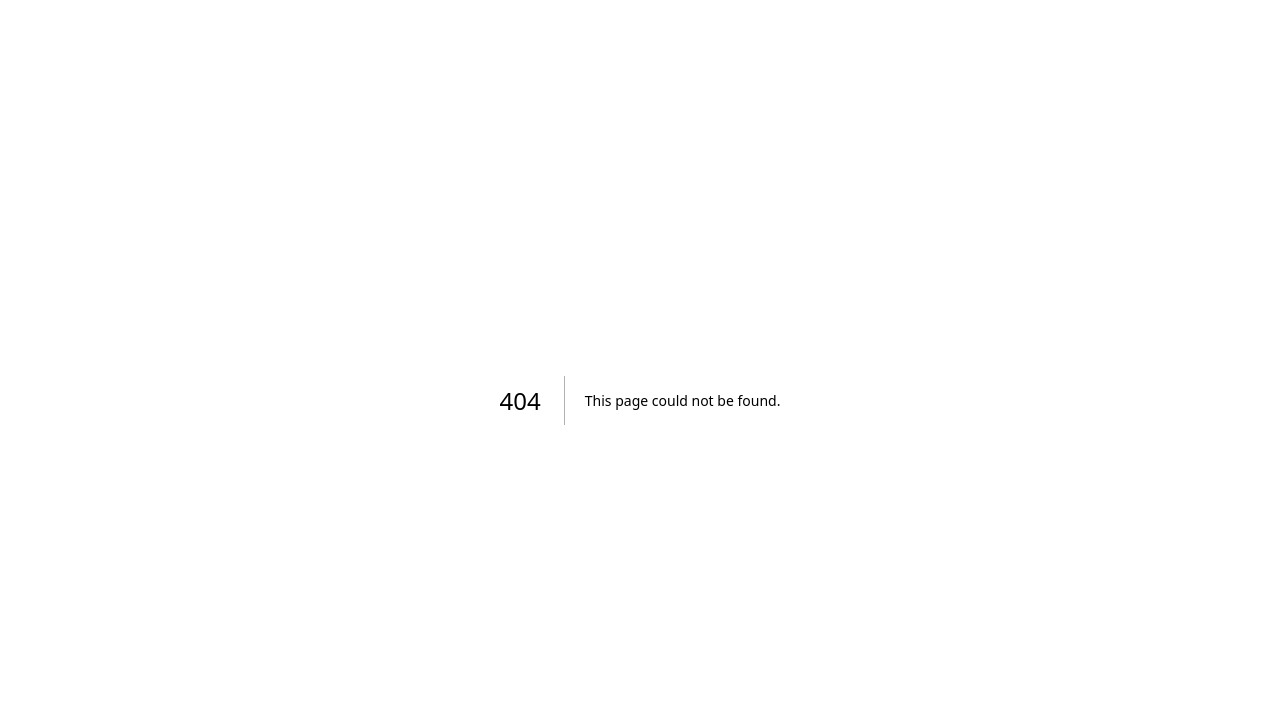
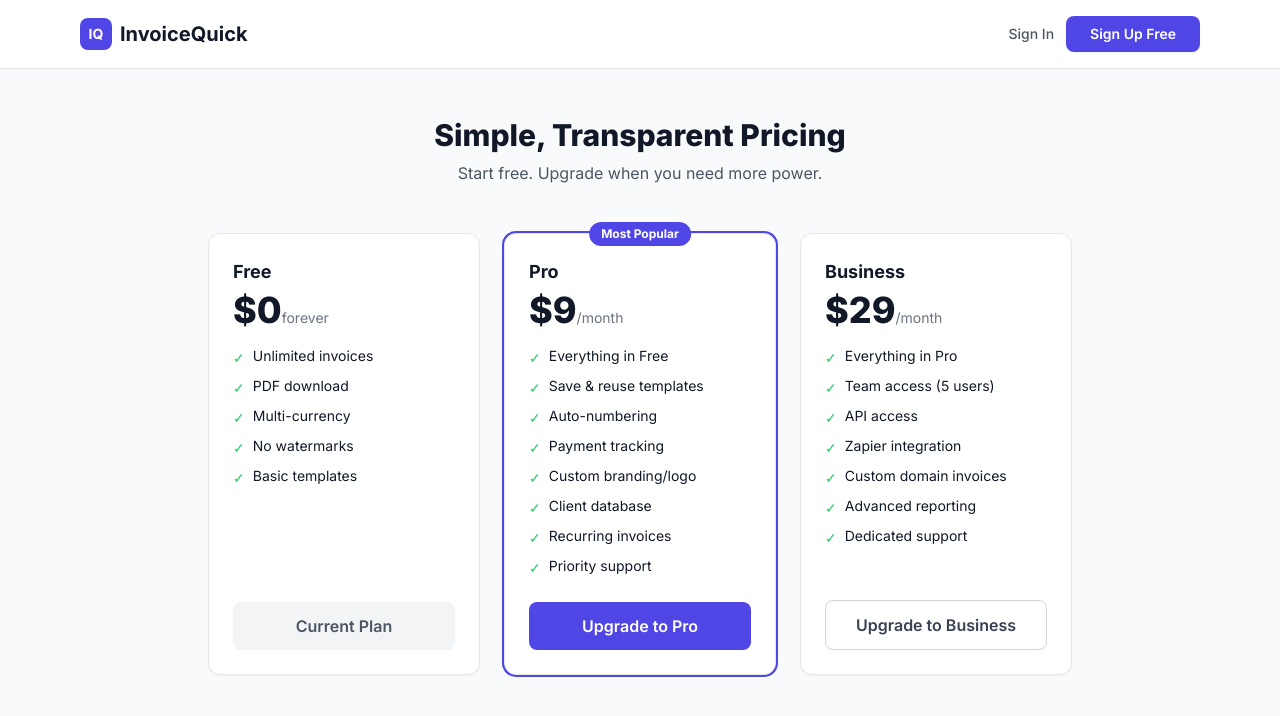
Before and after one commit to StarkTierOne/invoicequick, a Next.js app: page /pricing in a window 1280 px wide. Before the commit this address had no page. Shown: the top 716 px of the page. Built offline with nearby package versions, Linux system fonts and the light colour scheme; no server answers.

Commit message:
Add Stripe payment integration with pricing page, checkout API, and webhook

```diff
--- a/package.json
+++ b/package.json
@@ -9,12 +9,14 @@
     "lint": "next lint"
   },
   "dependencies": {
+    "@stripe/stripe-js": "^9.1.0",
     "@supabase/auth-helpers-nextjs": "^0.15.0",
     "@supabase/ssr": "^0.10.2",
     "@supabase/supabase-js": "^2.103.0",
     "next": "14.2.35",
     "react": "^18",
-    "react-dom": "^18"
+    "react-dom": "^18",
+    "stripe": "^22.0.1"
   },
   "devDependencies": {
     "@types/node": "^20",
--- /dev/null
+++ b/src/app/api/stripe/checkout/route.ts
@@ -0,0 +1,58 @@
+import { NextResponse } from "next/server";
+import Stripe from "stripe";
+
+export const dynamic = "force-dynamic";
+
+const PLANS = {
+  pro: { name: "Pro", price: 900 },
+  business: { name: "Business", price: 2900 },
+};
+
+export async function POST(req: Request) {
+  try {
+    const { plan, userId, email } = await req.json();
+
+    if (!plan || !PLANS[plan as keyof typeof PLANS]) {
+      return NextResponse.json({ error: "Invalid plan" }, { status: 400 });
+    }
+
+    const selectedPlan = PLANS[plan as keyof typeof PLANS];
+
+    const stripe = new Stripe(process.env.STRIPE_SECRET_KEY || "");
+    const session = await stripe.checkout.sessions.create({
+      payment_method_types: ["card"],
+      mode: "subscription",
+      customer_email: email,
+      metadata: {
+        userId,
+        plan,
+      },
+      line_items: [
+        {
+          price_data: {
+            currency: "usd",
+            product_data: {
+              name: `InvoiceQuick ${selectedPlan.name}`,
+              description: `${selectedPlan.name} plan - monthly subscription`,
+            },
+            unit_amount: selectedPlan.price,
+            recurring: {
+              interval: "month",
+            },
+          },
+          quantity: 1,
+        },
+      ],
+      success_url: `${req.headers.get("origin")}/dashboard?upgraded=true`,
+      cancel_url: `${req.headers.get("origin")}/pricing`,
+    });
+
+    return NextResponse.json({ url: session.url });
+  } catch (error) {
+    console.error("Stripe checkout error:", error);
+    return NextResponse.json(
+      { error: "Failed to create checkout session" },
+      { status: 500 }
+    );
+  }
+}
--- /dev/null
+++ b/src/app/api/stripe/webhook/route.ts
@@ -0,0 +1,52 @@
+import { NextResponse } from "next/server";
+import Stripe from "stripe";
+import { createClient } from "@supabase/supabase-js";
+
+export const dynamic = "force-dynamic";
+
+export async function POST(req: Request) {
+  const stripe = new Stripe(process.env.STRIPE_SECRET_KEY || "");
+  const supabaseAdmin = createClient(
+    process.env.NEXT_PUBLIC_SUPABASE_URL || "",
+    process.env.SUPABASE_SERVICE_ROLE_KEY || process.env.NEXT_PUBLIC_SUPABASE_ANON_KEY || ""
+  );
+
+  const body = await req.text();
+  const sig = req.headers.get("stripe-signature");
+
+  let event;
+
+  try {
+    if (process.env.STRIPE_WEBHOOK_SECRET && sig) {
+      event = stripe.webhooks.constructEvent(body, sig, process.env.STRIPE_WEBHOOK_SECRET);
+    } else {
+      event = JSON.parse(body);
+    }
+  } catch (err) {
+    console.error("Webhook signature verification failed:", err);
+    return NextResponse.json({ error: "Invalid signature" }, { status: 400 });
+  }
+
+  if (event.type === "checkout.session.completed") {
+    const session = event.data.object;
+    const userId = session.metadata?.userId;
+    const plan = session.metadata?.plan;
+
+    if (userId && plan) {
+      await supabaseAdmin.from("profiles").update({ plan }).eq("id", userId);
+      console.log(`User ${userId} upgraded to ${plan}`);
+    }
+  }
+
+  if (event.type === "customer.subscription.deleted") {
+    const subscription = event.data.object;
+    const customerId = subscription.customer;
+    const customer = await stripe.customers.retrieve(customerId as string);
+    if (customer && !customer.deleted && customer.email) {
+      await supabaseAdmin.from("profiles").update({ plan: "free" }).eq("email", customer.email);
+      console.log(`Customer ${customer.email} downgraded to free`);
+    }
+  }
+
+  return NextResponse.json({ received: true });
+}
--- /dev/null
+++ b/src/app/pricing/page.tsx
@@ -0,0 +1,134 @@
+"use client";
+export const dynamic = "force-dynamic";
+
+import { useState } from "react";
+import { useAuth } from "@/lib/useAuth";
+import AppShell from "@/components/AppShell";
+import Link from "next/link";
+
+const plans = [
+  {
+    id: "free",
+    name: "Free",
+    price: "$0",
+    period: "forever",
+    features: ["Unlimited invoices", "PDF download", "Multi-currency", "No watermarks", "Basic templates"],
+    highlighted: false,
+  },
+  {
+    id: "pro",
+    name: "Pro",
+    price: "$9",
+    period: "/month",
+    features: ["Everything in Free", "Save & reuse templates", "Auto-numbering", "Payment tracking", "Custom branding/logo", "Client database", "Recurring invoices", "Priority support"],
+    highlighted: true,
+  },
+  {
+    id: "business",
+    name: "Business",
+    price: "$29",
+    period: "/month",
+    features: ["Everything in Pro", "Team access (5 users)", "API access", "Zapier integration", "Custom domain invoices", "Advanced reporting", "Dedicated support"],
+    highlighted: false,
+  },
+];
+
+export default function PricingPage() {
+  const { user } = useAuth(false);
+  const [loadingPlan, setLoadingPlan] = useState<string | null>(null);
+
+  async function handleUpgrade(planId: string) {
+    if (!user) {
+      window.location.href = "/signup";
+      return;
+    }
+    if (planId === "free") return;
+
+    setLoadingPlan(planId);
+    try {
+      const res = await fetch("/api/stripe/checkout", {
+        method: "POST",
+        headers: { "Content-Type": "application/json" },
+        body: JSON.stringify({ plan: planId, userId: user.id, email: user.email }),
+      });
+      const data = await res.json();
+      if (data.url) {
+        window.location.href = data.url;
+      } else {
+        alert("Failed to start checkout. Please try again.");
+      }
+    } catch {
+      alert("Something went wrong. Please try again.");
+    }
+    setLoadingPlan(null);
+  }
+
+  const content = (
+    <div className="max-w-4xl mx-auto py-12 px-4">
+      <div className="text-center mb-12">
+        <h1 className="text-3xl font-extrabold mb-2">Simple, Transparent Pricing</h1>
+        <p className="text-gray-600">Start free. Upgrade when you need more power.</p>
+      </div>
+
+      <div className="grid md:grid-cols-3 gap-6">
+        {plans.map((plan) => (
+          <div key={plan.id} className={`card flex flex-col ${plan.highlighted ? "ring-2 ring-indigo-600 relative" : ""}`}>
+            {plan.highlighted && (
+              <div className="absolute -top-3 left-1/2 -translate-x-1/2 bg-indigo-600 text-white text-xs font-bold px-3 py-1 rounded-full">
+                Most Popular
+              </div>
+            )}
+            <h3 className="font-bold text-lg mb-1">{plan.name}</h3>
+            <div className="mb-4">
+              <span className="text-4xl font-extrabold">{plan.price}</span>
+              <span className="text-gray-500 text-sm">{plan.period}</span>
+            </div>
+            <ul className="space-y-2 mb-6 flex-1">
+              {plan.features.map((f) => (
+                <li key={f} className="flex items-start gap-2 text-sm">
+                  <span className="text-green-500 mt-0.5">✓</span>
+                  <span>{f}</span>
+                </li>
+              ))}
+            </ul>
+            <button
+              onClick={() => handleUpgrade(plan.id)}
+              disabled={loadingPlan === plan.id}
+              className={`w-full text-center py-3 rounded-lg font-semibold transition ${
+                plan.highlighted
+                  ? "bg-indigo-600 hover:bg-indigo-700 text-white"
+                  : plan.id === "free"
+                  ? "bg-gray-100 text-gray-600 cursor-default"
+                  : "bg-white hover:bg-gray-50 text-gray-700 border border-gray-300"
+              } disabled:opacity-50`}
+            >
+              {loadingPlan === plan.id ? "Loading..." : plan.id === "free" ? "Current Plan" : `Upgrade to ${plan.name}`}
+            </button>
+          </div>
+        ))}
+      </div>
+    </div>
+  );
+
+  if (user) {
+    return <AppShell user={user}>{content}</AppShell>;
+  }
+
+  return (
+    <div className="min-h-screen bg-gray-50">
+      <nav className="bg-white border-b border-gray-200">
+        <div className="max-w-6xl mx-auto px-4 py-4 flex items-center justify-between">
+          <Link href="/" className="flex items-center gap-2">
+            <div className="w-8 h-8 bg-indigo-600 rounded-lg flex items-center justify-center text-white font-bold text-sm">IQ</div>
+            <span className="font-bold text-xl">InvoiceQuick</span>
+          </Link>
+          <div className="flex gap-3">
+            <Link href="/login" className="text-gray-600 hover:text-gray-900 text-sm font-medium py-2">Sign In</Link>
+            <Link href="/signup" className="btn-primary text-sm !py-2">Sign Up Free</Link>
+          </div>
+        </div>
+      </nav>
+      {content}
+    </div>
+  );
+}
--- /dev/null
+++ b/src/lib/stripe.ts
@@ -0,0 +1,35 @@
+import Stripe from "stripe";
+
+export const stripe = new Stripe(process.env.STRIPE_SECRET_KEY || "", {
+  apiVersion: "2026-03-25.dahlia",
+});
+
+export const PLANS = {
+  pro: {
+    name: "Pro",
+    price: 900, // $9.00 in cents
+    features: [
+      "Everything in Free",
+      "Save & reuse templates",
+      "Auto-numbering",
+      "Payment tracking",
+      "Custom branding/logo",
+      "Client database",
+      "Recurring invoices",
+      "Priority support",
+    ],
+  },
+  business: {
+    name: "Business",
+    price: 2900, // $29.00 in cents
+    features: [
+      "Everything in Pro",
+      "Team access (5 users)",
+      "API access",
+      "Zapier integration",
+      "Custom domain invoices",
+      "Advanced reporting",
+      "Dedicated support",
+    ],
+  },
+};
```
Also changed, not shown: 1 other file (tests, documents, lock files or other folders).
